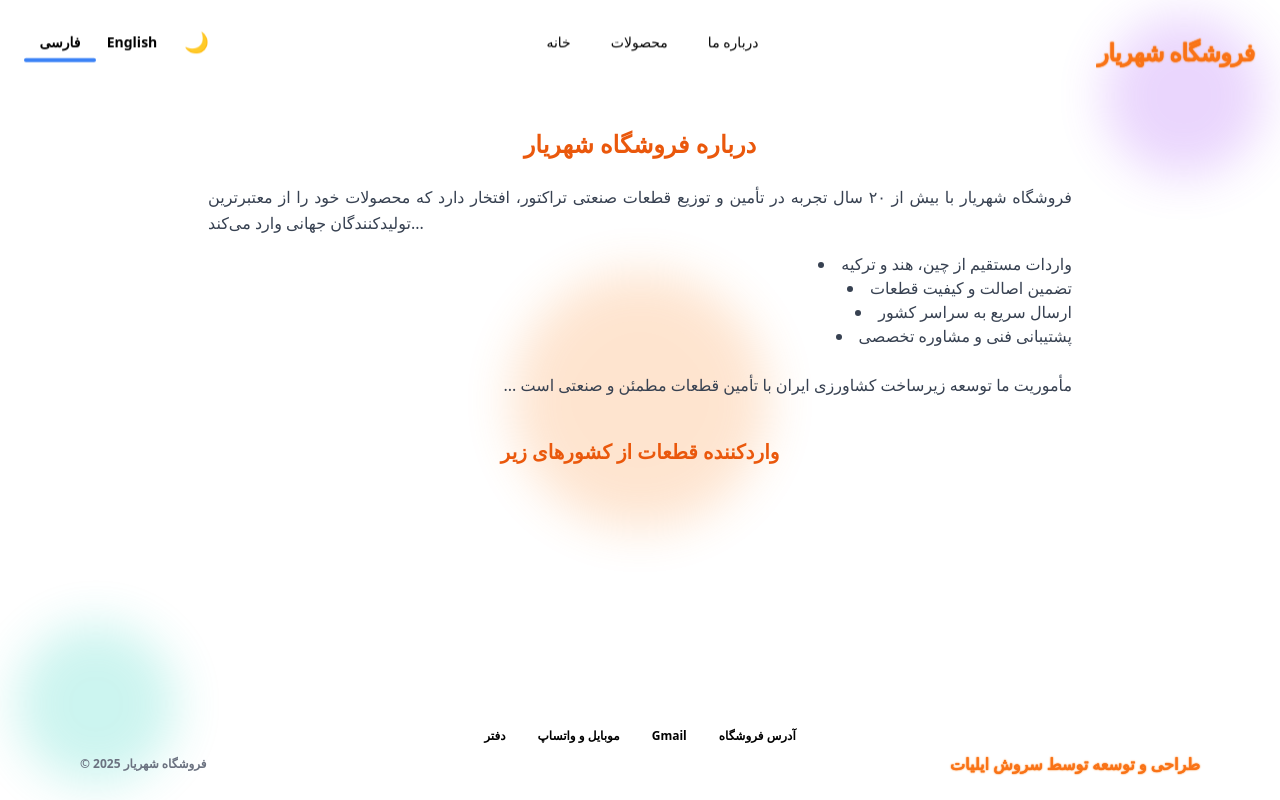
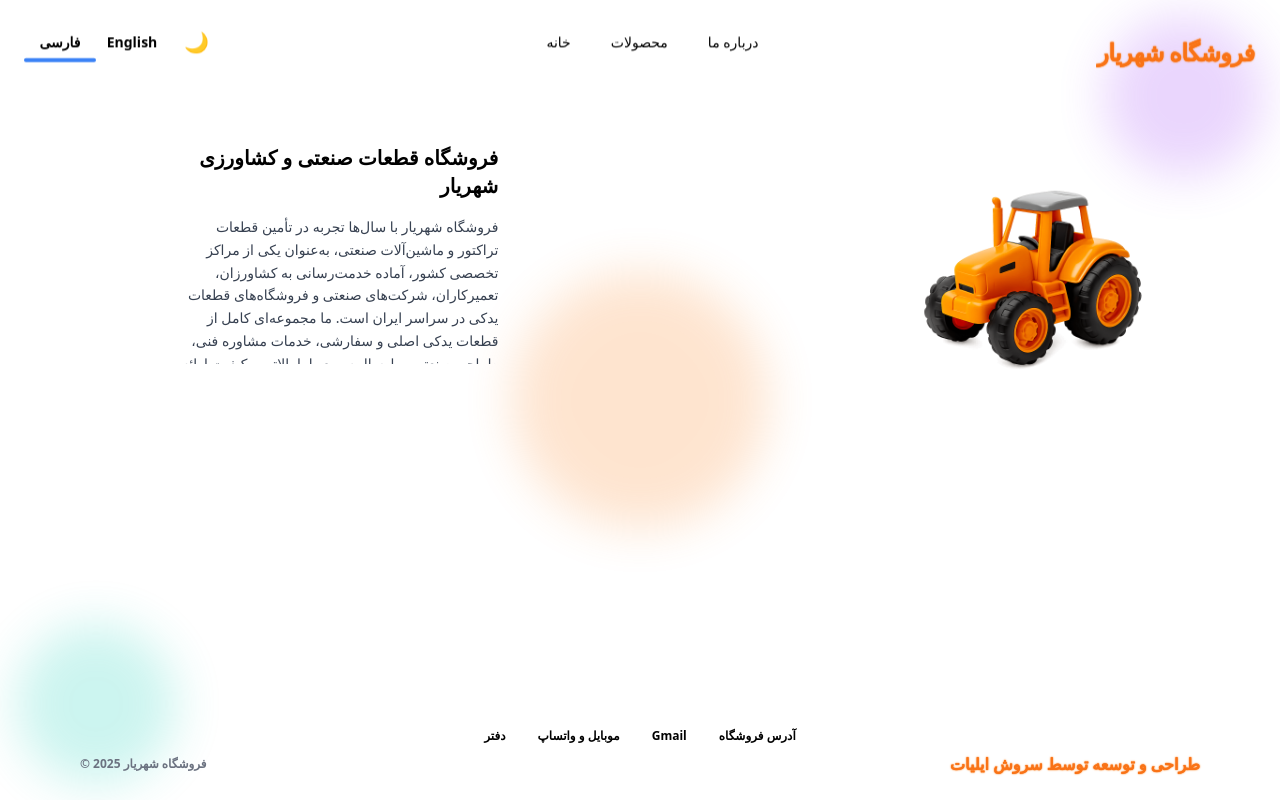
Before and after one commit to soroushiliyat/shahryar-store, a React (Vite) app: page /about in a window 1280 px wide. Built offline with nearby package versions, Linux system fonts and the light colour scheme.

Commit message:
Update About.tsx

```diff
--- a/src/pages/About.tsx
+++ b/src/pages/About.tsx
@@ -1,93 +1,52 @@
-import { useEffect, useRef, useState } from "react";
+import { useEffect, useState } from "react";
 import { useLanguage } from "../context/LanguageContext";
 import fa from "../content/fa";
 import en from "../content/en";
+import tractorImage from "../assets/tractor.jpg.png";
 
-export default function AboutUs() {
-  const sectionRef = useRef<HTMLDivElement>(null);
+export default function Home() {
   const { language } = useLanguage();
-  const t = language === "fa" ? fa.aboutUs : en.aboutUs;
-  const textAlign = language === "fa" ? "text-right" : "text-left";
+  const t = language === "fa" ? fa.home : en.home;
 
   const [fadeTrigger, setFadeTrigger] = useState(false);
+  const textAlign = language === "en" ? "md:text-left" : "md:text-right";
 
   useEffect(() => {
     setFadeTrigger(true);
-    const timeout = setTimeout(() => setFadeTrigger(false), 600);
+    const timeout = setTimeout(() => setFadeTrigger(false), 600); // مدت انیمیشن
     return () => clearTimeout(timeout);
   }, [language]);
 
   return (
-    <section
-      id="about"
-      ref={sectionRef}
-      style={{ contentVisibility: "auto" }}
-      className="relative z-10 scroll-mt-20 h-[400px] md:h-[400px] overflow-y-auto md:overflow-y-scroll max-w-4xl mx-auto px-4 py-8 font-vazirmatn custom-scroll transition-all duration-[1200ms] ease-out"
-    >
-      {/* عنوان اصلی با انیمیشن */}
-      <h2
+    <main className="w-full min-h-[70vh] md:min-h-[8vh] text-black font-vazirmatn px-4 pt-8 pb-32 overflow-x-hidden">
+      <div className="w-full mx-auto flex flex-col md:flex-row items-center md:items-start gap-x-16 p-4 rounded-xl">
+        {/* متن با انیمیشن فقط هنگام تغییر زبان */}
+        <div
           style={{ willChange: "transform, opacity" }}
-        className={`text-2xl font-bold mb-6 text-orange-600 dark:text-yellow-400 text-center transition-colors duration-700 ${
+          className={`md:ml-[100px] w-full md:w-[30%] h-[220px] overflow-y-auto md:overflow-y-scroll px-4 text-center translate-x-2 scrollbar-thin scrollbar-thumb-orange-400 scrollbar-track-transparent transition-all duration-500 ease-in-out ${textAlign} ${
             fadeTrigger ? "animate-fadeUp" : ""
           }`}
         >
+          <h1 className="text-xl font-bold mb-4 dark:text-white transition-colors duration-500">
             {t.title}
-      </h2>
-
-      {/* توضیحات اصلی با انیمیشن */}
-      <p
-        style={{ willChange: "transform, opacity" }}
-        className={`text-gray-700 dark:text-gray-300 leading-relaxed text-justify transition-colors duration-700 ${textAlign} ${
-          fadeTrigger ? "animate-fadeUp" : ""
-        }`}
-      >
+          </h1>
+          <p className="text-sm text-gray-700 dark:text-gray-300 leading-relaxed transition-colors duration-500">
             {t.description}
           </p>
+        </div>
 
-      {/* ویژگی‌ها با انیمیشن */}
-      <ul
-        style={{ willChange: "transform, opacity" }}
-        className={`mt-4 list-disc list-inside text-gray-700 dark:text-gray-300 transition-colors duration-700 ${textAlign} ${
-          fadeTrigger ? "animate-fadeUp" : ""
-        }`}
-      >
-        {t.features.map((feature, i) => (
-          <li key={i}>{feature}</li>
-        ))}
-      </ul>
-
-      {/* مأموریت با انیمیشن */}
-      <p
-        style={{ willChange: "transform, opacity" }}
-        className={`mt-6 text-gray-700 dark:text-gray-300 leading-relaxed transition-colors duration-700 ${textAlign} ${
-          fadeTrigger ? "animate-fadeUp" : ""
-        }`}
-      >
-        {t.mission}
-      </p>
-
-      {/* عنوان کشورها بدون انیمیشن */}
-      <h3 className="text-xl font-bold mt-10 mb-4 text-orange-600 dark:text-yellow-400 text-center transition-colors duration-700">
-        {t.countriesTitle}
-      </h3>
-
-      {/* پرچم کشورها بدون انیمیشن */}
-      <div className="flex flex-col sm:flex-row justify-center items-center gap-6">
-        {t.countries.map(({ code, name }) => (
-          <div
-            key={code}
-            style={{ willChange: "transform, opacity" }}
-            className="p-4 rounded-lg transition duration-300 bg-transparent text-black dark:text-white text-center"
-          >
+        {/* تصویر ثابت بدون انیمیشن */}
+        <div className="w-full md:w-1/2 flex justify-center md:justify-end self-start mt-6 md:mt-0 md:mr-auto">
           <img
-              src={`/flags/${code}.png`}
-              alt={`Flag of ${name}`}
-              className="w-24 h-16 object-cover animate-subtleWave mx-auto"
+            src={tractorImage}
+            alt={t.image_alt}
+            width={320}
+            height={320}
+            className="w-48 h-48 md:w-60 md:h-60 rounded-lg mt-3"
+            loading="lazy"
           />
-            <div className="mt-2 text-lg font-semibold">{name}</div>
         </div>
-        ))}
       </div>
-    </section>
+    </main>
   );
 }
```
Lines whose indentation alone changed are shown as unchanged.
